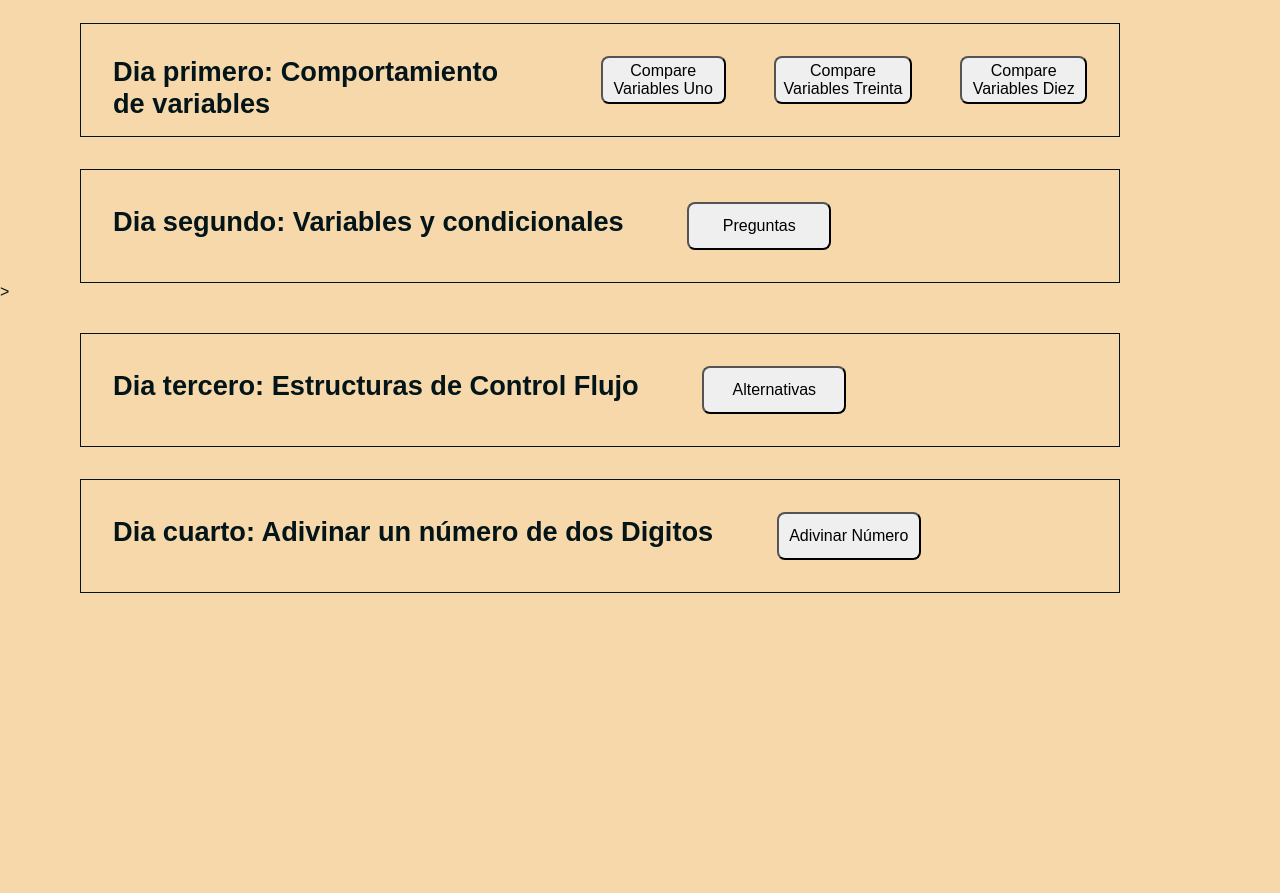
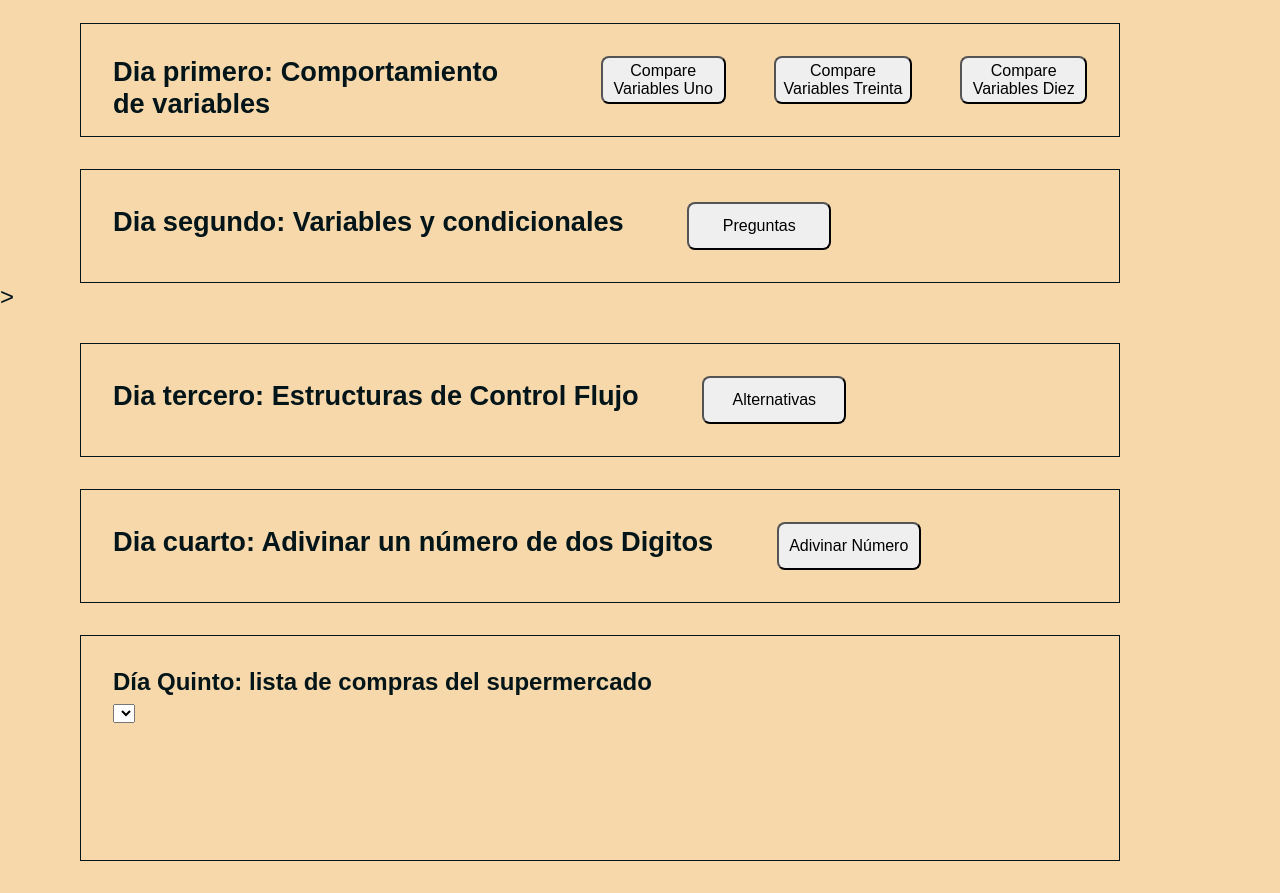
Before and after one commit to rumanag/Rumana7doc, a plain HTML site: page index.html in a window 1280 px wide. Shown: the part 99-992 px from the top of the page. Before the commit the page ends 800 px from the top, so only its background shows below. Drawn offline with Linux system fonts and the light colour scheme.

Commit message:
Add files via upload

```diff
--- a/index.html
+++ b/index.html
@@ -16,7 +16,7 @@
 <body>
 
     <header class="Encabezado"><strong>7 Days of Code</strong></header>
-    <main>
+    <main class="principal">
 
                 <section class="diaPrimero"><strong> Dia primero: Comportamiento de variables </strong><br>
 
@@ -40,6 +40,20 @@
                     <button class="adivinaNumero" type= "button" onclick="diaCuatro()" >Adivinar Número </button>
 
                 </section>
+
+                <section class = "diaQuinto">
+
+                    <label  for = "grupoProducto" ><strong>Día Quinto: lista de compras del supermercado</strong></label><br>
+
+                    <select id="grupoProducto"  onclick ="diaQuinto()" name="grupo" >
+
+                    <   option class="opciones"  diaQuinto()>Escoja el Grupo del Producto</option>
+
+                    </select>
+
+                </section>
+
+
     </main>
 
     <script src="sevenDaysOne.js"></script>
--- a/sevenDaysOne.js
+++ b/sevenDaysOne.js
@@ -223,3 +223,25 @@ function diaCuatro(){
     } while (continueJuego == 1)
 
 }
+
+
+// ------------------------------------------------------- Quinta Clase0*----------------------------------------------
+
+function diaQuinto() {
+
+    let items =[];
+    var grupoProductos =["Frutas","Lacteos","Congelados", "Dulces", "Carnicos", "Verduras"];
+
+    var select = document.getElementById("grupoProducto");
+    var lineaProductos =["Frutas","Lacteos","Congelados", "Dulces", "Carnicos", "Verduras"];
+
+    for (var i = 0; i < lineaProductos.length; i++) {
+
+        var linea = lineaProductos[i];
+        var e1 = document.createElement("option");
+        e1.text = linea;
+        e1.value = linea;
+        select.add(e1);
+    }
+
+}
--- a/style.css
+++ b/style.css
@@ -14,6 +14,7 @@
 *{
     padding: 0;
     margin:0;
+    font-weight:100px
 }
 
 body{
@@ -21,6 +22,8 @@ body{
     background-color: var(--color-body);
 	font-family: var(--fuente-gothicA1);
     color: var(--color-font);
+    font-size:24px;
+
 }
 
 .Encabezado {
@@ -37,6 +40,7 @@ body{
     background-image: url("./tools/logo7DOfCode.png") ;
     background-repeat: no-repeat;
 }
+
 
 button{
     border-radius: 8px;
@@ -133,3 +137,24 @@ button.hover{
     height: 3rem;
     width: 9rem;
  }
+
+.diaQuinto{
+
+    border: 1px solid var(--color-font);
+    margin-left: 5rem;
+    margin-right: 10rem;
+    margin-top: 2rem;
+    margin-bottom:2rem;
+    padding: 2rem;
+    height: 10rem;
+}
+
+
+ @media (max-width: 900px) {
+
+    body{
+
+        font-size: 9px;
+
+    }
+ }
```
